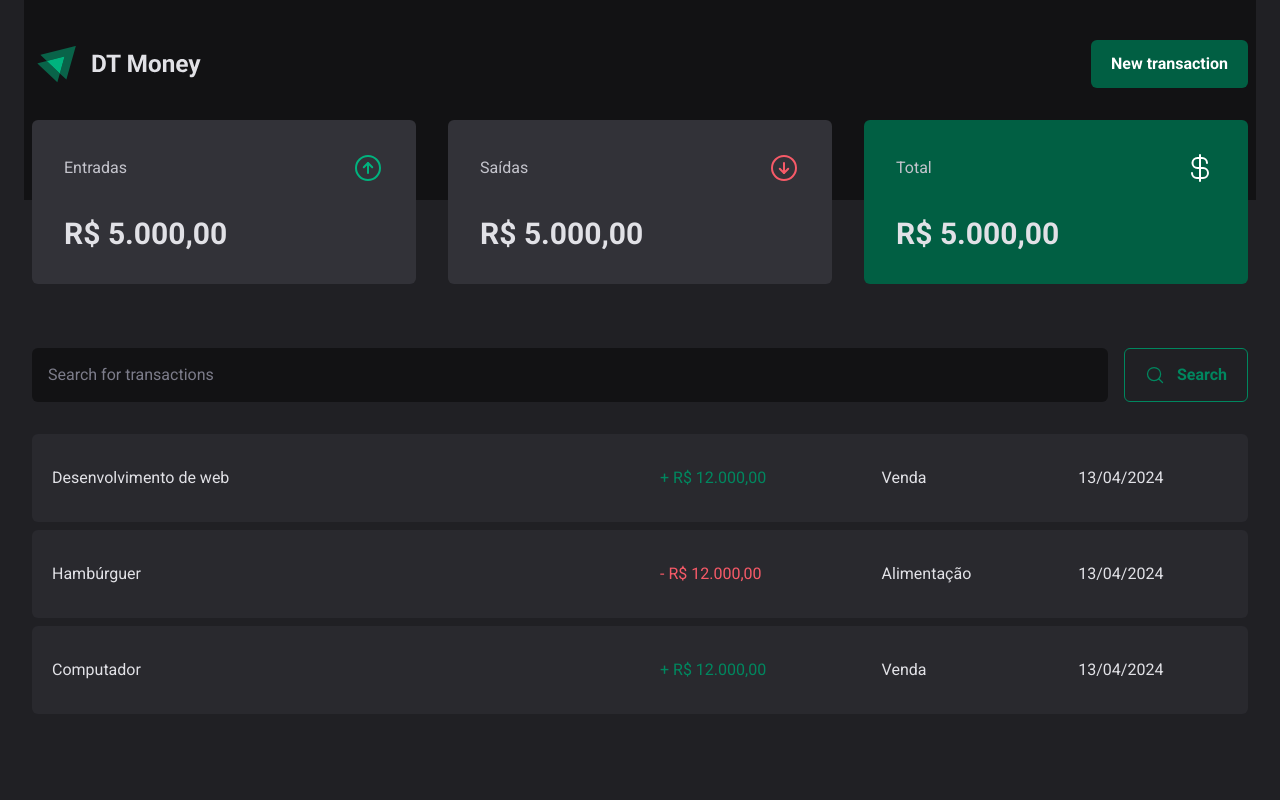
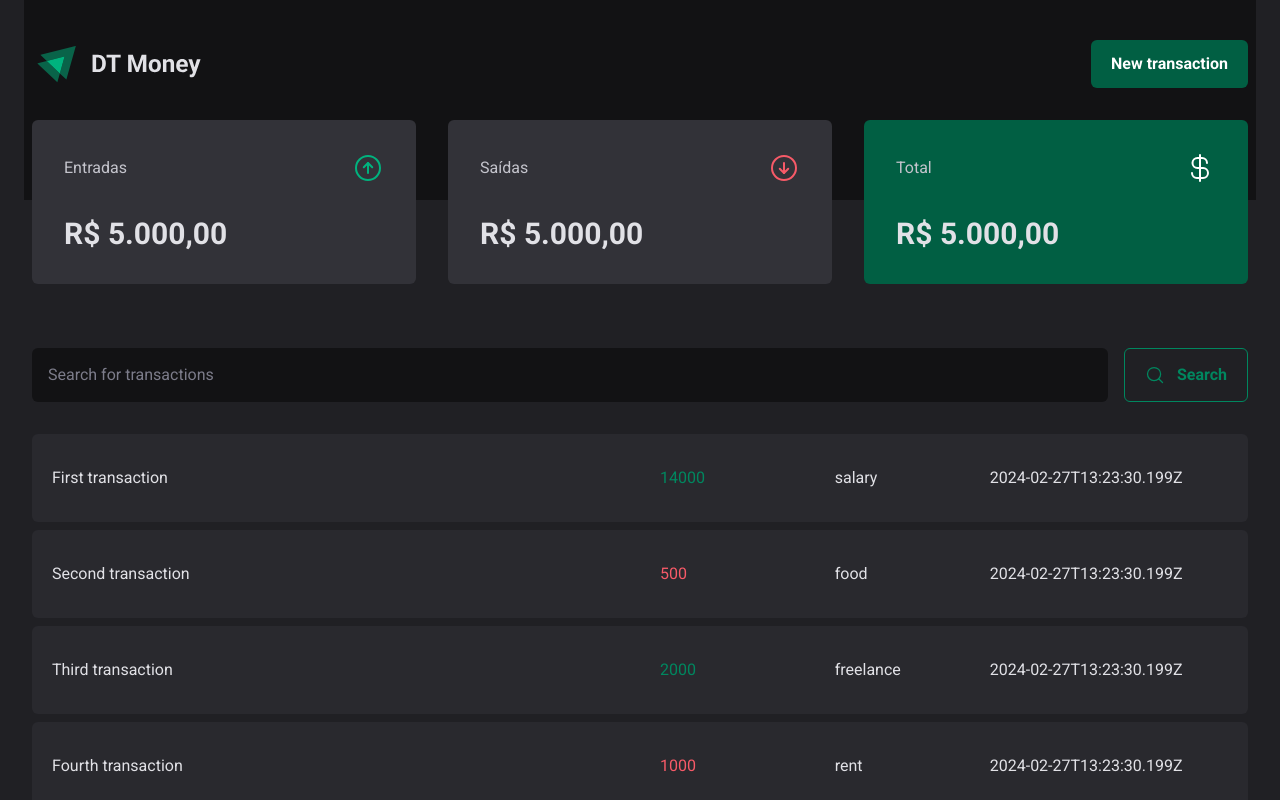
Before and after one commit to jonatas-melo-silva/dt-money, a React (Vite) app: page / in a window 1280 px wide. Shown: the top 800 px of the page. Built offline with nearby package versions, Linux system fonts and the light colour scheme; data requests are answered from the project's data file.

Commit message:
feat: adiciona listagem de transactions

```diff
--- /dev/null
+++ b/src/pages/hook/index.ts
@@ -0,0 +1 @@
+export * from './use-transactions'
--- /dev/null
+++ b/src/pages/hook/use-transactions.ts
@@ -0,0 +1,23 @@
+import { useEffect, useState } from 'react'
+
+export type Transaction = {
+  id: string
+  description: string
+  type: string
+  category: string
+  price: number
+  createdAt: string
+}
+
+export function useTransactions() {
+  const [transactions, setTransactions] = useState<Transaction[]>([])
+  async function loadTransactions() {
+    const response = await fetch('http://localhost:3333/transactions')
+    const data = await response.json()
+    setTransactions(data)
+  }
+  useEffect(() => {
+    loadTransactions()
+  }, [])
+  return { transactions }
+}
--- a/src/pages/transactions.tsx
+++ b/src/pages/transactions.tsx
@@ -9,6 +9,7 @@ import {
 import { cn } from '@/libs'
 import { cva } from 'class-variance-authority'
 import { ComponentProps } from 'react'
+import { useTransactions } from './hook'
 
 const styles = cva(
   'flex flex-col w-full min-h-screen items-center justify-start',
@@ -17,6 +18,7 @@ const styles = cva(
 export type TransactionsProps = ComponentProps<'main'>
 
 export function Transactions({ className, ...props }: TransactionsProps) {
+  const { transactions } = useTransactions()
   return (
     <main className={cn(styles({ className }))} {...props}>
       <Header />
@@ -25,6 +27,26 @@ export function Transactions({ className, ...props }: TransactionsProps) {
         <SearchForm />
         <TableRoot>
           <tbody>
+            {transactions.map((transaction) => (
+              <tr key={transaction.id}>
+                <TableCell variant="firstLeft">
+                  {transaction.description}
+                </TableCell>
+                <TableCell>
+                  <PriceHighlight
+                    variant={
+                      transaction.type === 'income' ? 'income' : 'outcome'
+                    }
+                  >
+                    {transaction.price}
+                  </PriceHighlight>
+                </TableCell>
+                <TableCell>{transaction.category}</TableCell>
+                <TableCell variant="lastRight">
+                  {transaction.createdAt}
+                </TableCell>
+              </tr>
+            ))}
             <tr>
               <TableCell variant="firstLeft">Desenvolvimento de web</TableCell>
               <TableCell>
```
